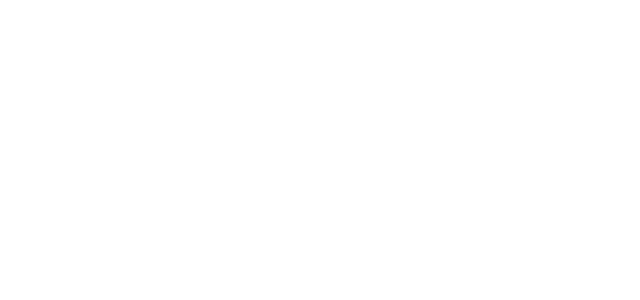
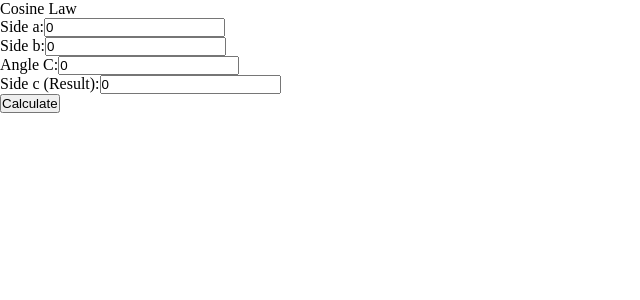
Before and after one commit to Alex-Liu-0704/ics3u-a4-vue-asymptote-finder-cosine-law-gregory-leibniz-pi-solver, a Vue app in the folder Assignment 4/: page / in a window 1280 px wide. Shown: the top 300 px of the page, without its empty margins (0-640 px from the left). Built offline with nearby package versions, Linux system fonts and the light colour scheme.

Commit message:
added cosine law to app.vue

```diff
--- a/Assignment 4/src/App.vue
+++ b/Assignment 4/src/App.vue
@@ -1,8 +1,11 @@
 <script setup>
-import CosineLaw from './components/CosineLaw.vue';
+import CosineLaw from "./components/CosineLaw.vue";
 </script>
 
 <template>
+    <div class="calculator-container">
+        <CosineLaw />
+  </div>
 </template>
 
 <style scoped>
--- a/Assignment 4/src/components/CosineLaw.vue
+++ b/Assignment 4/src/components/CosineLaw.vue
@@ -5,10 +5,12 @@ const a = ref(0);
 const b = ref(0);
 const angleC = ref(0);
 const c = ref(0);
+const cResult = ref(0);
 
 function cosineLaw() {
     if (angleC.value < 180 && a.value > 0 && b.value > 0) {
         c.value = Math.sqrt((a.value ** 2) + (b.value ** 2) - (2 * a.value * b.value * Math.cos(angleC.value * (Math.PI / 180))));
+        cResult.value = c.value.toFixed(5);
     }
 }
 </script>
@@ -23,7 +25,7 @@ function cosineLaw() {
             <label>Angle C:</label>
             <input type="number" v-model="angleC" /><br>
             <label>Side c (Result):</label>
-            <input v-model="c" type="number" readonly /><br>
+            <input v-model="cResult" type="number" readonly /><br>
             <button type="submit">Calculate</button>
     </form>
 </template>
```
